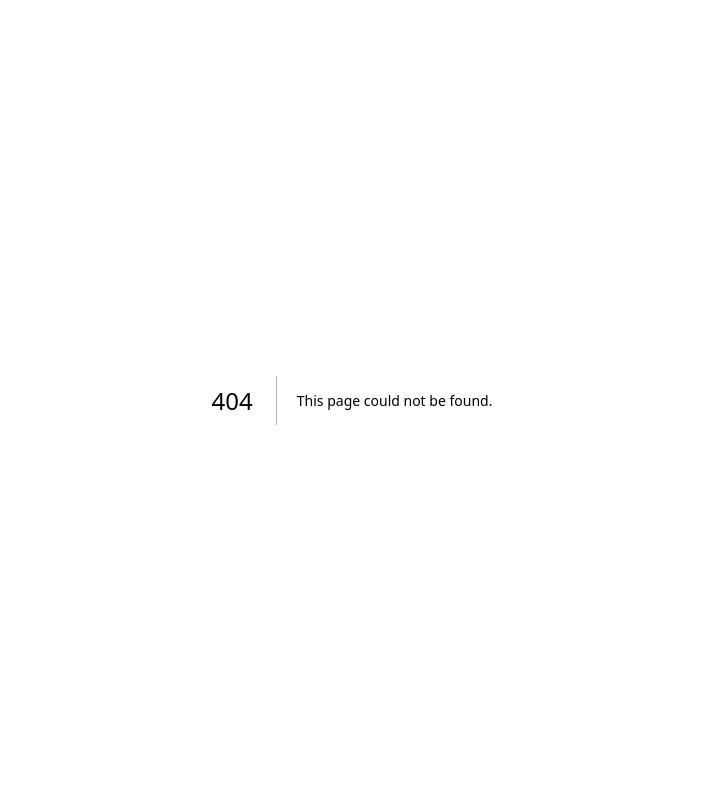
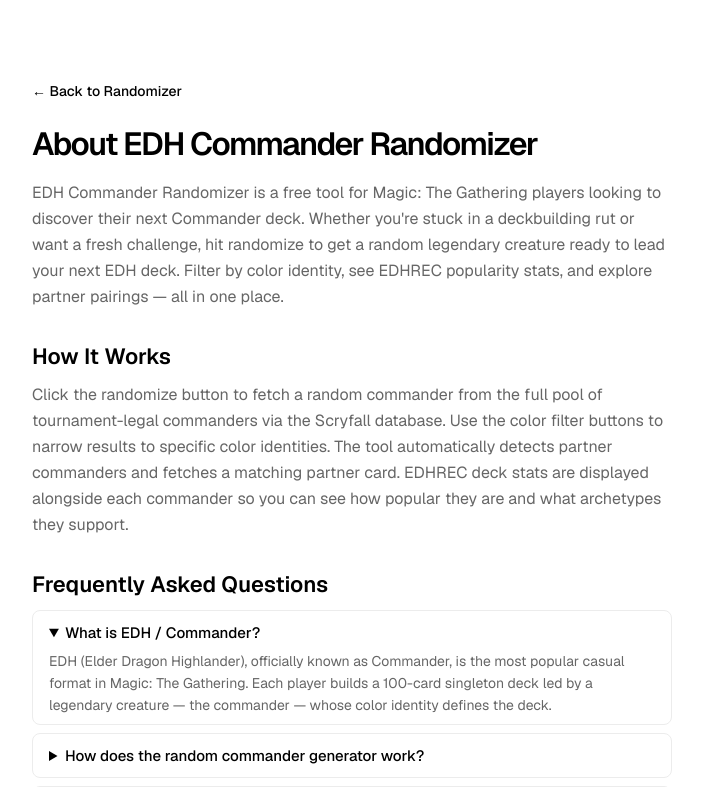
Before and after one commit to GEOFAIRY/random-commander, a Next.js app: page /about in a window 1280 px wide. Before the commit this address had no page. Shown: the top 787 px of the page, without its empty margins (288-991 px from the left). Built offline with nearby package versions, Linux system fonts and the light colour scheme; a small style sheet from the web is missing.

Commit message:
addded seo content for better search discovery

```diff
--- /dev/null
+++ b/src/app/about/about.module.css
@@ -0,0 +1,110 @@
+.page {
+  --background: #fafafa;
+  --foreground: #fff;
+  --text-primary: #000;
+  --text-secondary: #666;
+
+  display: flex;
+  flex-direction: column;
+  min-height: 100vh;
+  align-items: center;
+  font-family: var(--font-geist-sans);
+  background-color: var(--background);
+}
+
+.main {
+  width: 100%;
+  max-width: 720px;
+  margin: 0 auto;
+  padding: 80px 40px;
+  box-sizing: border-box;
+  background-color: var(--foreground);
+  color: var(--text-primary);
+}
+
+.backLink {
+  display: inline-block;
+  margin-bottom: 24px;
+  color: var(--text-secondary);
+  text-decoration: none;
+  font-size: 14px;
+}
+
+.backLink:hover {
+  color: var(--text-primary);
+}
+
+.main h1 {
+  font-size: 32px;
+  font-weight: 600;
+  line-height: 40px;
+  letter-spacing: -1.5px;
+  margin-bottom: 16px;
+}
+
+.main h2 {
+  font-size: 22px;
+  font-weight: 600;
+  margin-top: 32px;
+  margin-bottom: 12px;
+}
+
+.main p {
+  font-size: 16px;
+  line-height: 26px;
+  color: var(--text-secondary);
+  margin-bottom: 16px;
+}
+
+.main details {
+  margin-bottom: 8px;
+  border: 1px solid #ececec;
+  border-radius: 8px;
+  padding: 12px 16px;
+}
+
+.main details[open] {
+  padding-bottom: 4px;
+}
+
+.main summary {
+  font-weight: 500;
+  cursor: pointer;
+  font-size: 15px;
+}
+
+.main details p {
+  margin-top: 8px;
+  margin-bottom: 4px;
+  font-size: 14px;
+  line-height: 22px;
+}
+
+.main a {
+  color: var(--text-primary);
+  font-weight: 500;
+}
+
+@media (max-width: 600px) {
+  .main {
+    padding: 48px 24px;
+  }
+
+  .main h1 {
+    font-size: 26px;
+    line-height: 34px;
+  }
+}
+
+@media (prefers-color-scheme: dark) {
+  .page {
+    --background: #000;
+    --foreground: #000;
+    --text-primary: #ededed;
+    --text-secondary: #999;
+  }
+
+  .main details {
+    border-color: #1f2937;
+  }
+}
--- /dev/null
+++ b/src/app/about/page.tsx
@@ -0,0 +1,100 @@
+import type { Metadata } from 'next';
+import styles from './about.module.css';
+import Link from 'next/link';
+
+export const metadata: Metadata = {
+  title: 'About | EDH Commander Randomizer',
+  description:
+    'Learn how the EDH Commander Randomizer works. A free random MTG commander generator with color filters, partner support, and EDHREC stats for Magic: The Gathering.',
+};
+
+export default function AboutPage() {
+  return (
+    <div className={styles.page}>
+      <main className={styles.main}>
+        <Link href="/" className={styles.backLink}>
+          &larr; Back to Randomizer
+        </Link>
+
+        <h1>About EDH Commander Randomizer</h1>
+        <p>
+          EDH Commander Randomizer is a free tool for Magic: The Gathering players looking to
+          discover their next Commander deck. Whether you&apos;re stuck in a deckbuilding rut or
+          want a fresh challenge, hit randomize to get a random legendary creature ready to lead your
+          next EDH deck. Filter by color identity, see EDHREC popularity stats, and explore partner
+          pairings — all in one place.
+        </p>
+
+        <h2>How It Works</h2>
+        <p>
+          Click the randomize button to fetch a random commander from the full pool of
+          tournament-legal commanders via the Scryfall database. Use the color filter buttons to
+          narrow results to specific color identities. The tool automatically detects partner
+          commanders and fetches a matching partner card. EDHREC deck stats are displayed alongside
+          each commander so you can see how popular they are and what archetypes they support.
+        </p>
+
+        <h2>Frequently Asked Questions</h2>
+
+        <details open>
+          <summary>What is EDH / Commander?</summary>
+          <p>
+            EDH (Elder Dragon Highlander), officially known as Commander, is the most popular casual
+            format in Magic: The Gathering. Each player builds a 100-card singleton deck led by a
+            legendary creature — the commander — whose color identity defines the deck.
+          </p>
+        </details>
+
+        <details>
+          <summary>How does the random commander generator work?</summary>
+          <p>
+            The tool queries the Scryfall API for a random card that is legal as a commander in the
+            Commander format. You can optionally filter by one or more colors to narrow down the
+            results to your preferred color identity.
+          </p>
+        </details>
+
+        <details>
+          <summary>Does it support partner commanders?</summary>
+          <p>
+            Yes. When a commander with the Partner keyword or a specific partner ability (like
+            &quot;Choose a Background&quot; or &quot;Partner with&quot;) is rolled, the tool
+            automatically fetches a compatible partner card.
+          </p>
+        </details>
+
+        <details>
+          <summary>Where does the deck data come from?</summary>
+          <p>
+            Deck popularity, rank, and archetype data are provided by{' '}
+            <a href="https://edhrec.com" target="_blank" rel="noopener noreferrer">
+              EDHREC
+            </a>
+            , the largest Commander deck database. The tool links directly to each commander&apos;s
+            EDHREC page for deeper analysis.
+          </p>
+        </details>
+
+        <details>
+          <summary>Is this tool free to use?</summary>
+          <p>
+            Yes, the EDH Commander Randomizer is completely free. Card data is provided by{' '}
+            <a href="https://scryfall.com" target="_blank" rel="noopener noreferrer">
+              Scryfall
+            </a>{' '}
+            and deck statistics by EDHREC.
+          </p>
+        </details>
+
+        <details>
+          <summary>Can I filter by color identity?</summary>
+          <p>
+            Yes. Use the mana symbol buttons at the top of the randomizer to filter commanders by
+            White, Blue, Black, Red, Green, or Colorless. You can select multiple colors to find
+            multicolored commanders.
+          </p>
+        </details>
+      </main>
+    </div>
+  );
+}
--- a/src/app/layout.tsx
+++ b/src/app/layout.tsx
@@ -13,8 +13,44 @@ const geistMono = Geist_Mono({
 });
 
 export const metadata: Metadata = {
-  title: 'EDH Commander Randomizer',
-  description: 'Generate a commander for your next MTG commander deck',
+  title: 'EDH Commander Randomizer | Random MTG Commander Generator',
+  description:
+    'Free random EDH commander generator for Magic: The Gathering. Instantly get a random commander with color filters, EDHREC stats, deck popularity, and partner support. Find your next Commander deck idea.',
+  keywords: [
+    'EDH',
+    'commander',
+    'randomizer',
+    'MTG',
+    'Magic the Gathering',
+    'random commander',
+    'commander generator',
+    'EDH deck builder',
+    'random EDH commander',
+    'commander picker',
+  ],
+  metadataBase: new URL('https://edhrandomizer.com'),
+  alternates: {
+    canonical: '/',
+  },
+  openGraph: {
+    title: 'EDH Commander Randomizer | Random MTG Commander Generator',
+    description:
+      'Free random EDH commander generator for Magic: The Gathering. Instantly generate a random commander with color filters and EDHREC stats.',
+    url: 'https://edhrandomizer.com',
+    siteName: 'EDH Commander Randomizer',
+    type: 'website',
+    locale: 'en_US',
+  },
+  twitter: {
+    card: 'summary',
+    title: 'EDH Commander Randomizer',
+    description:
+      'Free random EDH commander generator for Magic: The Gathering. Instantly generate a random commander with color filters and EDHREC stats.',
+  },
+  robots: {
+    index: true,
+    follow: true,
+  },
 };
 
 export default function RootLayout({
@@ -32,7 +68,29 @@ export default function RootLayout({
           type="text/css"
         />
       </head>
-      <body className={`${geistSans.variable} ${geistMono.variable}`}>{children}</body>
+      <body className={`${geistSans.variable} ${geistMono.variable}`}>
+        <script
+          type="application/ld+json"
+          dangerouslySetInnerHTML={{
+            __html: JSON.stringify({
+              '@context': 'https://schema.org',
+              '@type': 'WebApplication',
+              name: 'EDH Commander Randomizer',
+              url: 'https://edhrandomizer.com',
+              description:
+                'Free random EDH commander generator for Magic: The Gathering. Generate a random commander with color filters and EDHREC stats.',
+              applicationCategory: 'GameApplication',
+              operatingSystem: 'Any',
+              offers: {
+                '@type': 'Offer',
+                price: '0',
+                priceCurrency: 'USD',
+              },
+            }),
+          }}
+        />
+        {children}
+      </body>
     </html>
   );
 }
--- a/src/app/page.tsx
+++ b/src/app/page.tsx
@@ -113,6 +113,11 @@ const LandingPage = () => {
         </div>
       </main>
       <footer className={styles.siteFooter}>
+        <div className="about">
+          <p>
+            <a href="/about">About</a>
+          </p>
+        </div>
         <div className="author">
           <p>
             Made by <a href="https://github.com/GEOFAIRY">GEOFAIRY</a>
```
Also changed, not shown: src/app/sitemap.ts (added, +18 -0 lines), public/robots.txt (added).
